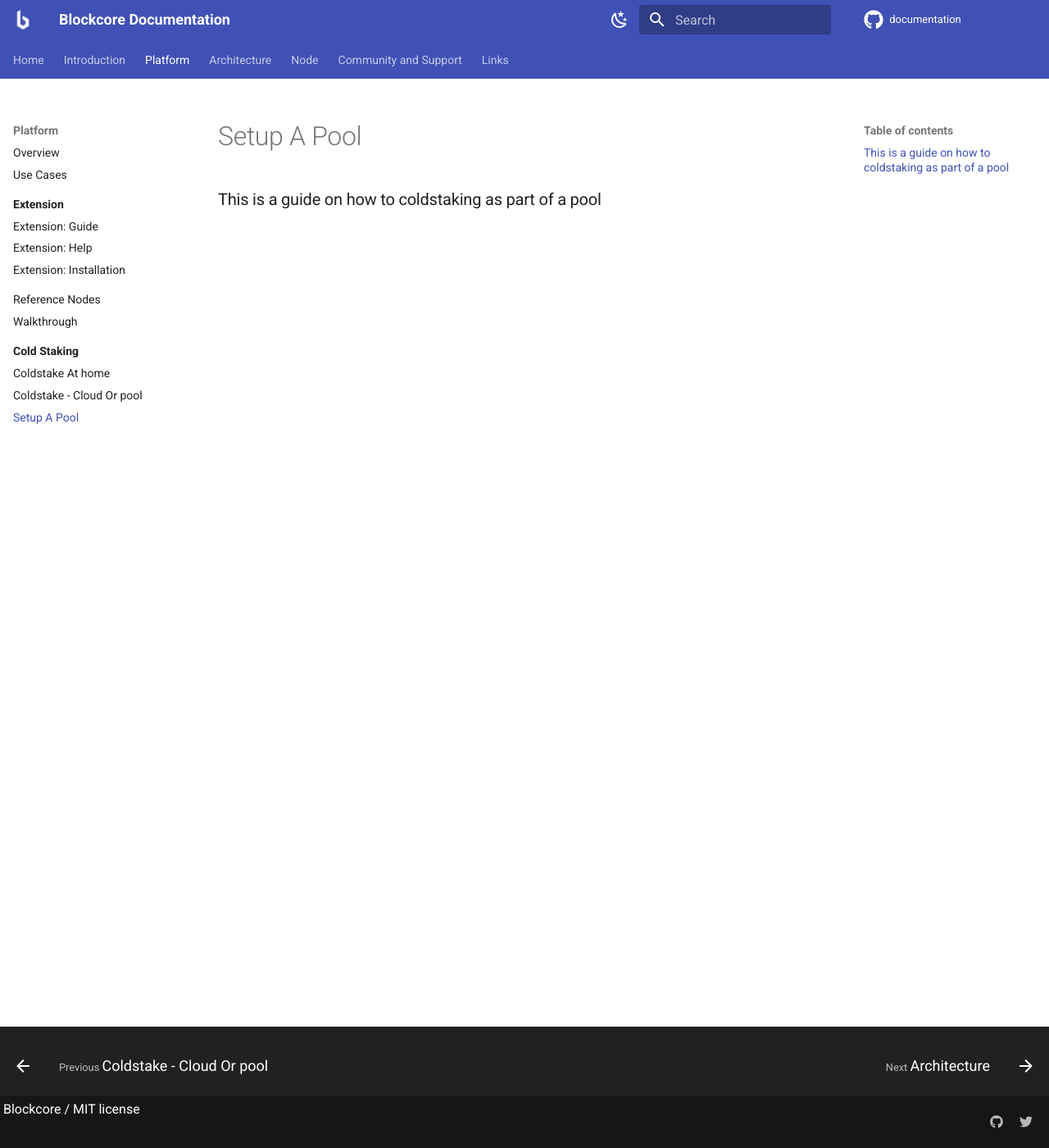
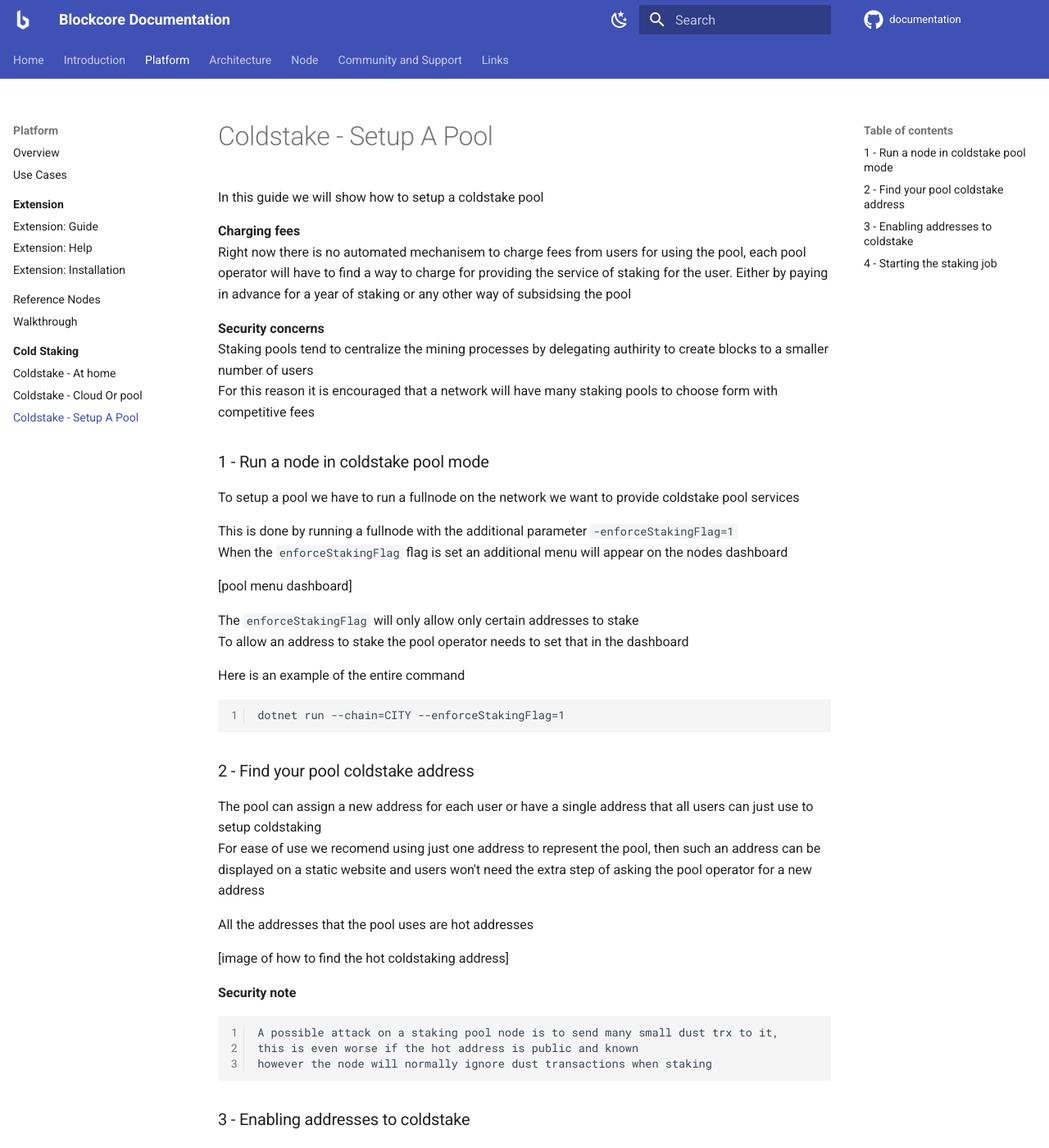
Before and after one commit to block-core/documentation, an MkDocs documentation site: the page built from docs/coldstaking/coldstake-pool.md, in a window 1280 px wide and 1400 px high. Shown: the whole window at 82% size. Built offline with MkDocs 1.6.1 and Material for MkDocs 9.7.7, drawn with Linux system fonts in a browser that asks for light colours; comment, search, counter and statistics services are not loaded; some of the changed text lies outside the part shown.

Commit message:
Some fixing and adding the start of how to setup a staking pool

````diff
--- a/docs/coldstaking/coldstake-pool.md
+++ b/docs/coldstaking/coldstake-pool.md
@@ -1,3 +1,57 @@
-# Setup A Pool
+# Coldstake - Setup A Pool
 
-### This is a guide on how to coldstaking as part of a pool
+In this guide we will show how to setup a coldstake pool
+
+
+**Charging fees**
+Right now there is no automated mechanisem to charge fees from users for using the pool, each pool operator will have to find a way to charge for providing the service of staking for the user.
+Either by paying in advance for a year of staking or any other way of subsidsing the pool
+
+**Security concerns**
+Staking pools tend to centralize the mining processes by delegating authirity to create blocks to a smaller number of users
+For this reason it is encouraged that a network will have many staking pools to choose form with competitive fees
+
+### 1 - Run a node in coldstake pool mode
+
+To setup a pool we have to run a fullnode on the network we want to provide coldstake pool services
+
+This is done by running a fullnode with the additional parameter `-enforceStakingFlag=1`
+When the `enforceStakingFlag` flag is set an additional menu will appear on the nodes dashboard
+
+[pool menu dashboard]
+
+The `enforceStakingFlag` will only allow only certain addresses to stake
+To allow an address to stake the pool operator needs to set that in the dashboard
+
+Here is an example of the entire command
+```
+dotnet run --chain=CITY --enforceStakingFlag=1
+```
+
+### 2 - Find your pool coldstake address
+
+The pool can assign a new address for each user or have a single address that all users can just use to setup coldstaking
+For ease of use we recomend using just one address to represent the pool, then such an address can be displayed on a static website and users won't need the extra step of asking the pool operator for a new address
+
+All the addresses that the pool uses are hot addresses
+
+[image of how to find the hot coldstaking address]
+
+**Security note**
+```
+A possible attack on a staking pool node is to send many small dust trx to it,
+this is even worse if the hot address is public and known
+however the node will normally ignore dust transactions when staking
+```
+
+### 3 - Enabling addresses to coldstake
+
+Each address that is used for staking needs to be explicitly enabled
+
+Got to the dashboard to observe the addresses that can coldstake
+
+[show an image of dashboard and how to setup expiry on an address]
+
+### 4 - Starting the staking job
+
+ [image of the staking page]
````
Also changed, not shown: docs/coldstaking/coldstake-cloud.md (+7 -7 lines), docs/coldstaking/coldstake.md (+7 -7 lines), docs/coldstaking/index.md (+20 -11 lines).
